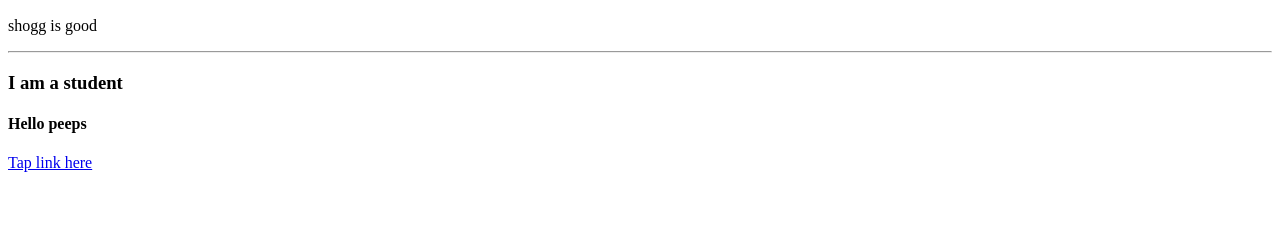
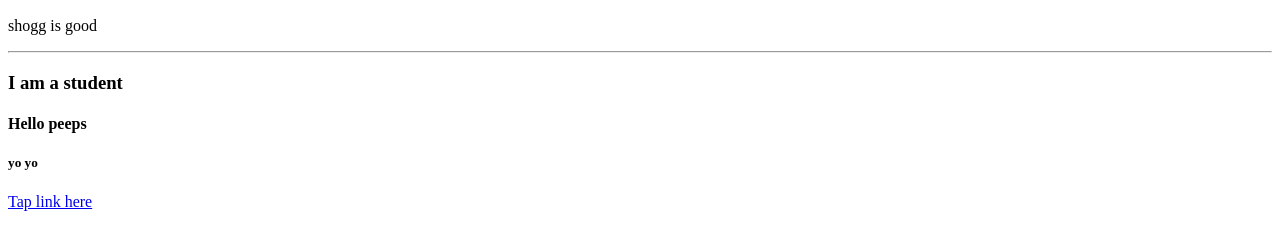
Before and after one commit to shogunbanik18/my-portfolio, a plain HTML site: page index.html in a window 1280 px wide. Shown: the part 110-360 px from the top of the page. Drawn offline with Linux system fonts and the light colour scheme.

Commit message:
Finally changed yo yo

```diff
--- a/index.html
+++ b/index.html
@@ -15,6 +15,7 @@
     <hr>
     <h3>I am a student</h3>
     <h4>Hello peeps</h4>
+    <h5>yo yo</h5>
     <a href="about.html">Tap link here</a>
 </body>
 
```
